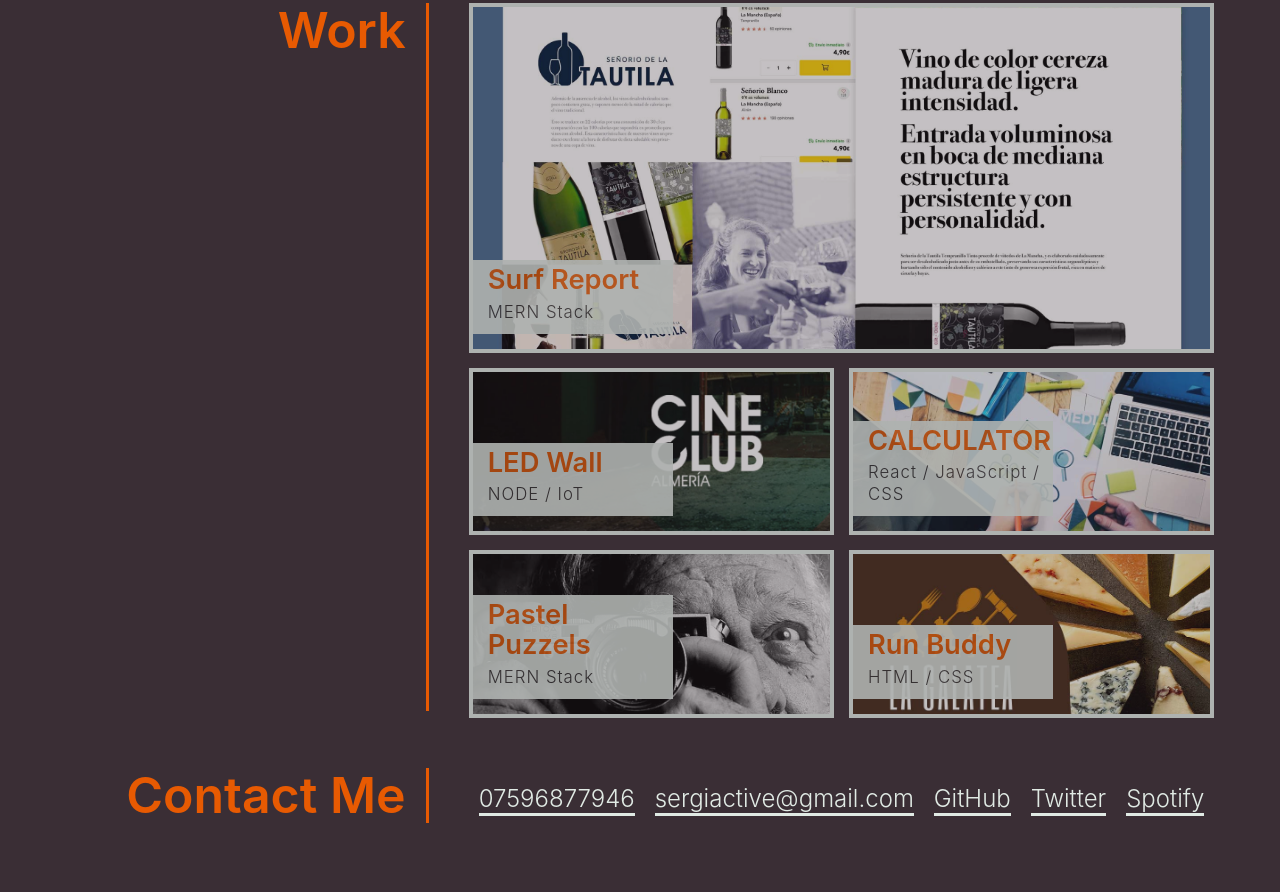
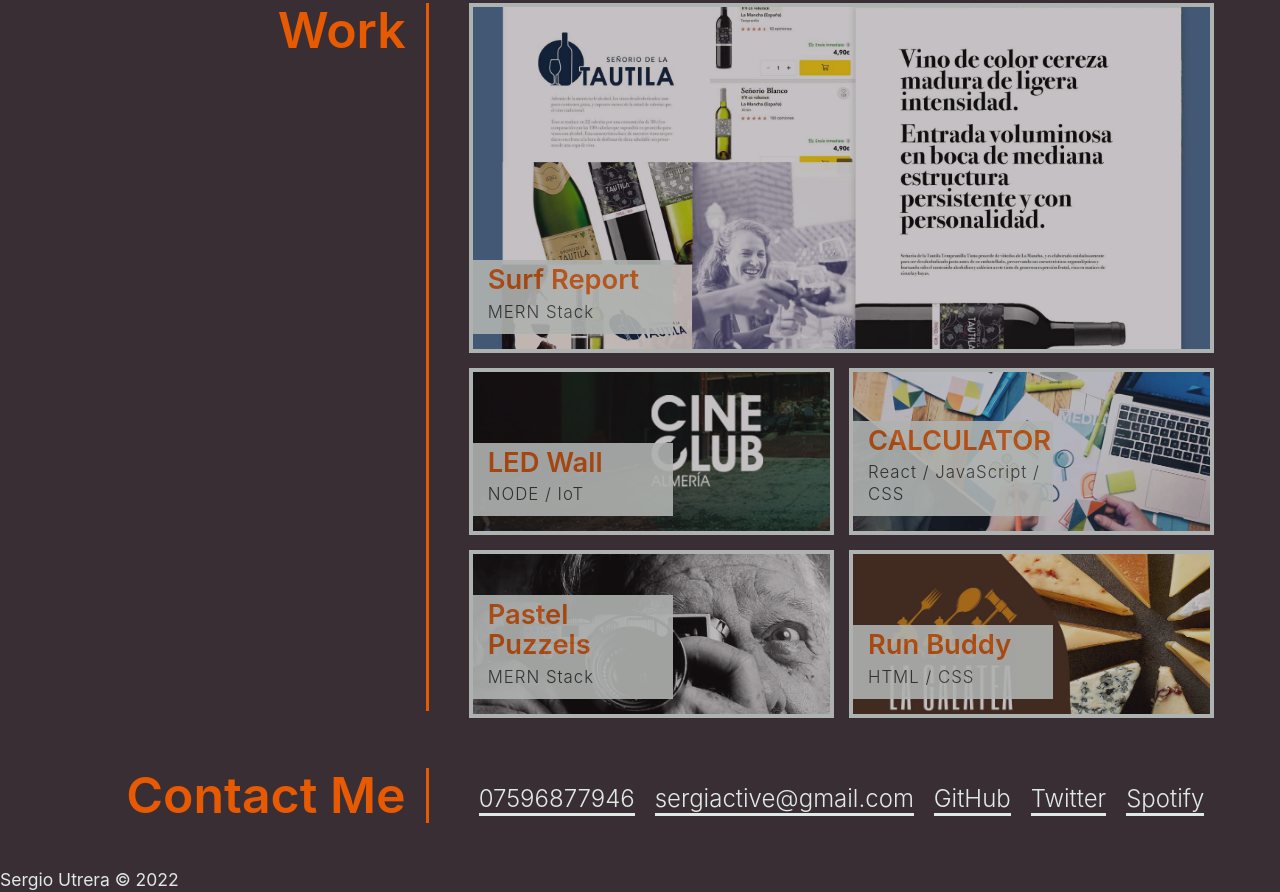
Before and after one commit to Pixelfobia/portfolio, a plain HTML site: page index.html in a window 1280 px wide. Shown: the part 654-1546 px from the top of the page. Before the commit the page ends 1483 px from the top, so only its background shows below. Drawn offline with Linux system fonts and the light colour scheme.

Commit message:
Added structure and content

```diff
--- a/index.html
+++ b/index.html
@@ -101,6 +101,9 @@
 			</ul>
 		</section>
 	</main>
+	<footer>
+		<p>Sergio Utrera &copy; 2022</p>
+	</footer>
 
 </body>
 </html>
```
